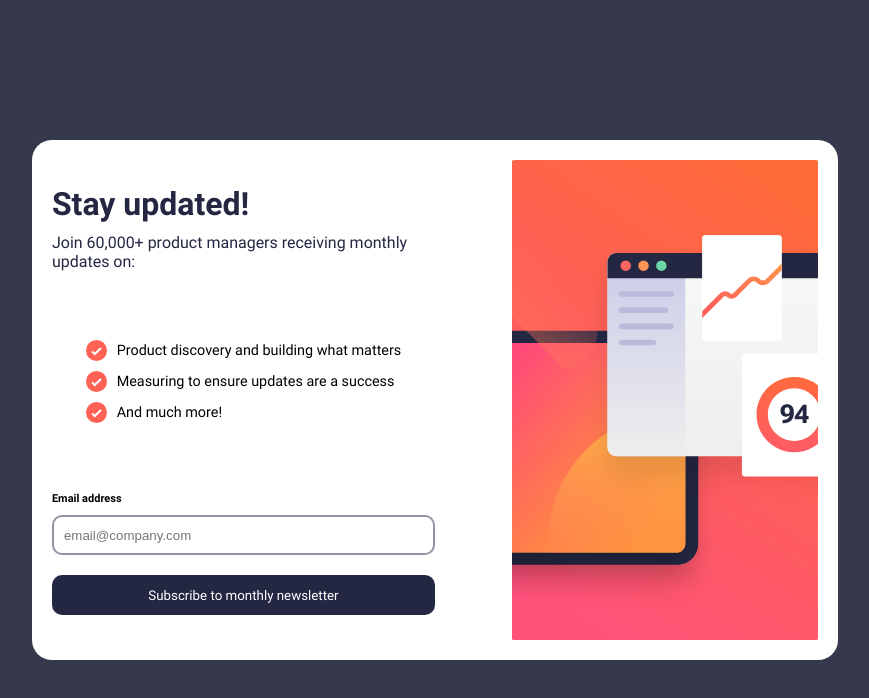
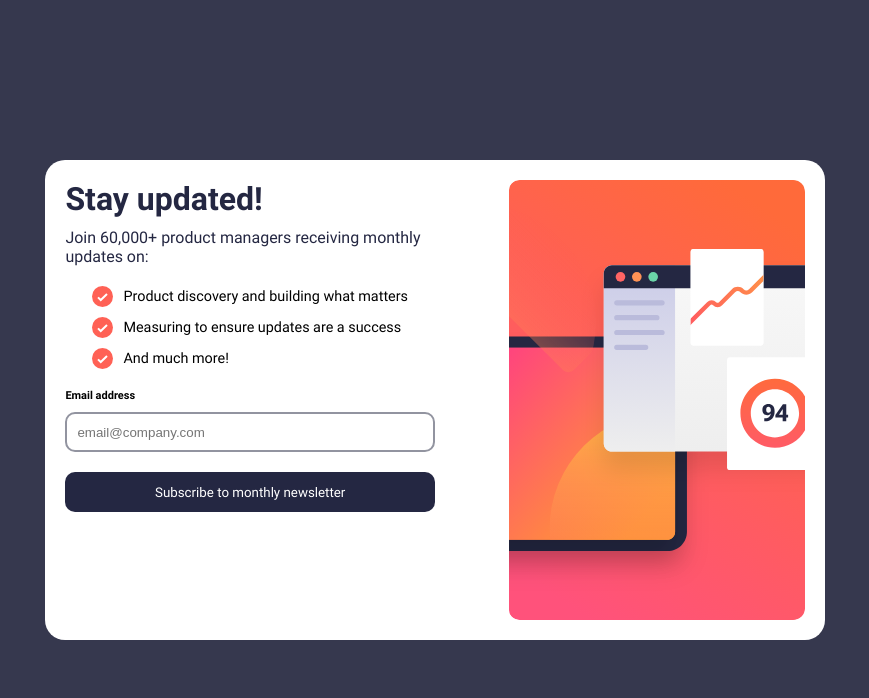
Before and after one commit to nawwar-nb2022/newsLetterr-frontEndMentor, a React (Create React App) app: page / in a window 1280 px wide. Shown: the top 698 px of the page, without its empty margins (205-1074 px from the left). Built offline with nearby package versions, Linux system fonts and the light colour scheme.

Commit message:
update ui

```diff
--- a/src/components/submit/submit.scss
+++ b/src/components/submit/submit.scss
@@ -12,7 +12,7 @@
   background-color: var(--White);
   gap: 10%;
   border-radius: 20px;
-
+  max-height: 60vh;
   @include mobile {
     max-height: 100svh;
     min-height: 100svh;
@@ -29,7 +29,7 @@
   .itemSection {
     display: flex;
     align-items: center;
-    justify-content: space-around;
+    // justify-content: space-around;
     flex-direction: column;
     gap: 20px;
     @include mobile {
@@ -148,15 +148,18 @@
     }
   }
   .imageSection {
-    max-height: 60vh;
+    max-height: 55vh;
     @include mobile {
       max-height: 40vh;
     }
     img {
       width: 100%;
-      height: 60vh !important;
+      height: 55vh !important;
       object-fit: cover;
       object-position: center;
+      -o-object-fit: cover;
+      -o-object-position: center;
+      border-radius: 10px;
     }
     .desktop {
       display: block;
```
